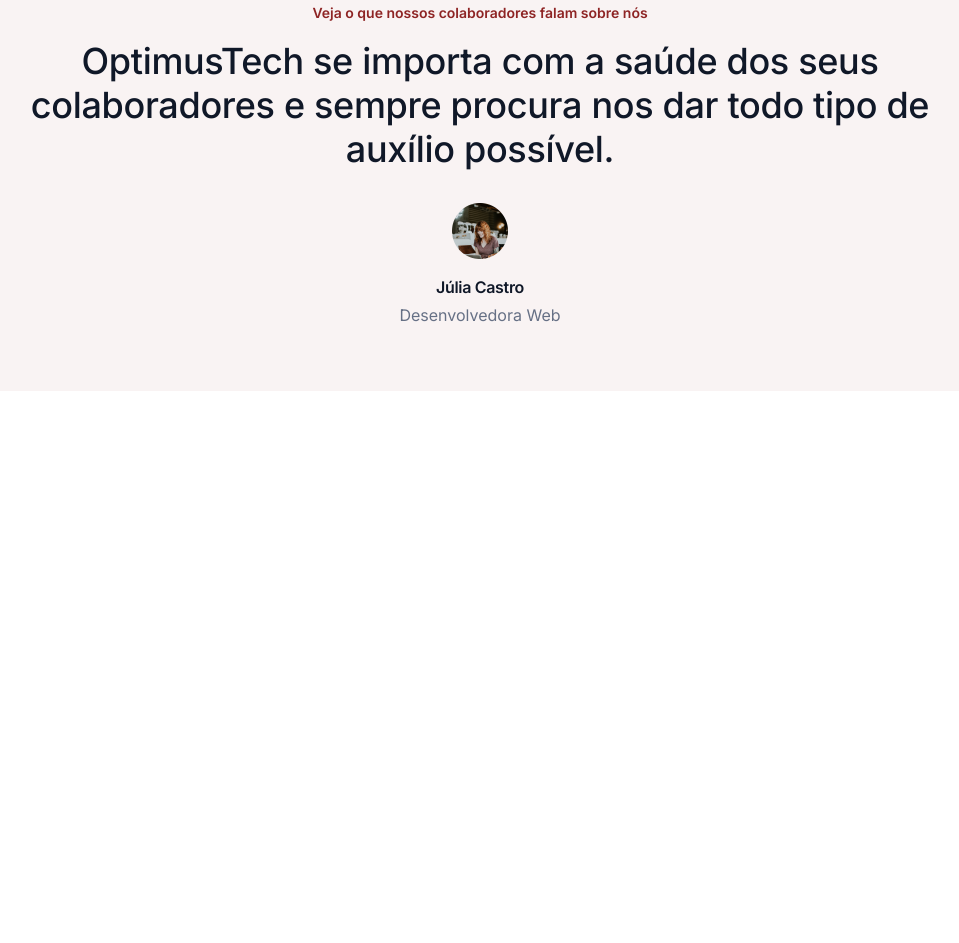
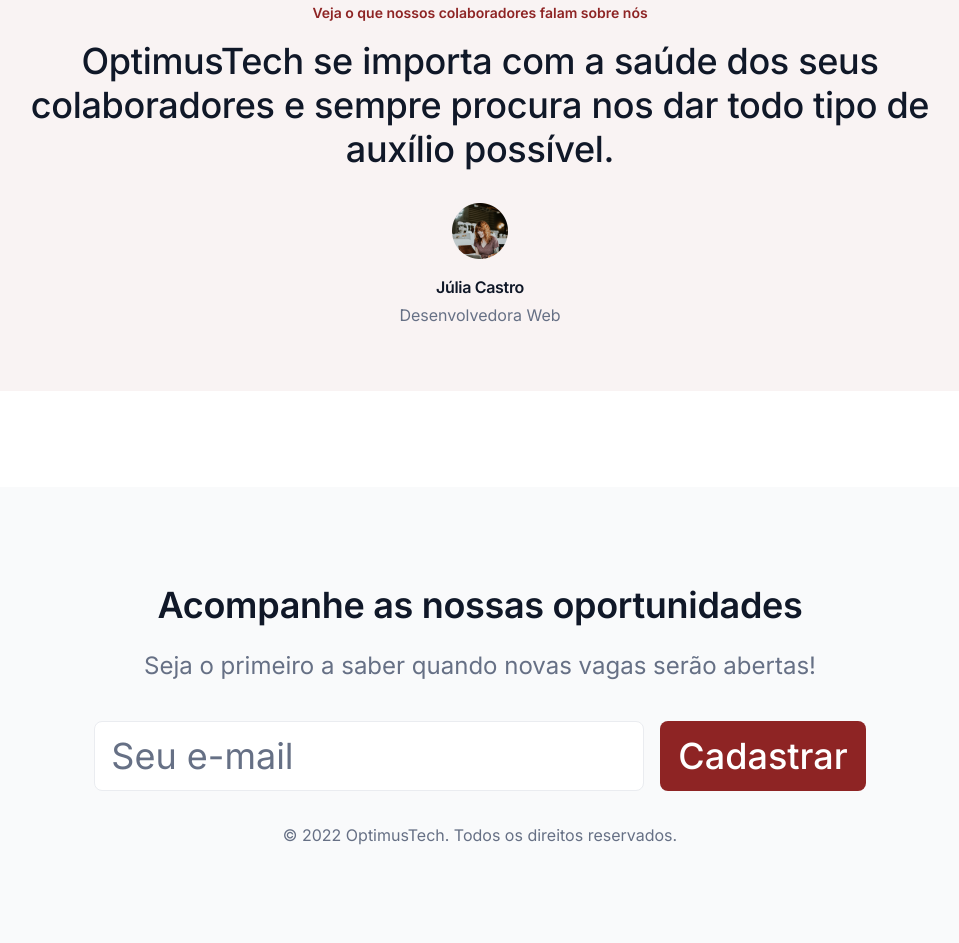
Before and after one commit to igoruriel/Optimus-tech-treino, a plain HTML site: page index.html in a window 1280 px wide. Shown: the part 2696-3639 px from the top of the page, without its empty margins (160-1119 px from the left). Before the commit the page ends 3183 px from the top, so only its background shows below. Drawn offline with Linux system fonts and the light colour scheme.

Commit message:
adicionando o footer

```diff
--- a/assets/css/base/base.css
+++ b/assets/css/base/base.css
@@ -7,7 +7,8 @@ body {
     line-height: var(--tamanho-linha-base);
 }
 
-.container {
+.cabecalho,
+.main {
     box-sizing: border-box;
 
     padding: 0 5rem;
--- /dev/null
+++ b/assets/css/rodape.css
@@ -0,0 +1,37 @@
+.rodape,
+.rodape__container,
+.rodape__conteudo {
+    display: flex;
+    flex-direction: column;
+    align-items: center;
+}
+
+.rodape {
+    background-color: var(--cinza-50);
+
+    gap: 2rem;
+}
+
+.rodape__container {
+    font-size: 2.25rem;
+    line-height: 2.75rem;
+    padding: 0 2rem;
+    gap: 2.5rem;
+}
+
+.rodape__conteudo {
+    gap: 1.5rem;
+}
+
+.rodape__texto {
+    font-size: 1.5rem;
+    line-height: 1.875rem;
+}
+
+.rodape__newsletter {
+    display: flex;
+    flex-direction: row;
+    align-self: center;
+
+    gap: 1rem;
+}
--- a/index.html
+++ b/index.html
@@ -18,6 +18,7 @@
     <link rel="stylesheet" href="/assets/css/metricas.css">
     <link rel="stylesheet" href="/assets/css/vagas.css">
     <link rel="stylesheet" href="/assets/css/depoimentos.css">
+    <link rel="stylesheet" href="/assets/css/rodape.css">
 </head>
 <body class="container">
     <header class="cabecalho">
@@ -167,5 +168,18 @@
             </div>
         </section>
     </main>
+    <footer class="secao rodape">
+        <div class="rodape__container">
+            <div class="rodape__conteudo">
+                <h3 class="subtitulo rodape__subtitulo">Acompanhe as nossas oportunidades</h3>
+                <p class="paragrafo rodape__texto">Seja o primeiro a saber quando novas vagas serão abertas!</p>
+            </div>
+            <div class="rodape__newsletter">
+                <input type="email" name="rodape__email" id="rodape__email" class="input rodape__email" placeholder="Seu e-mail" aria-placeholder="Seu e-mail" aria-label="Seu e-mail">
+                <button class="botao">Cadastrar</button>
+            </div>
+        </div>
+        <span class="paragrafo rodape__direitos">© 2022 OptimusTech. Todos os direitos reservados.</span>
+    </footer>
 </body>
 </html>
```
Also changed, not shown: 1 other file.
